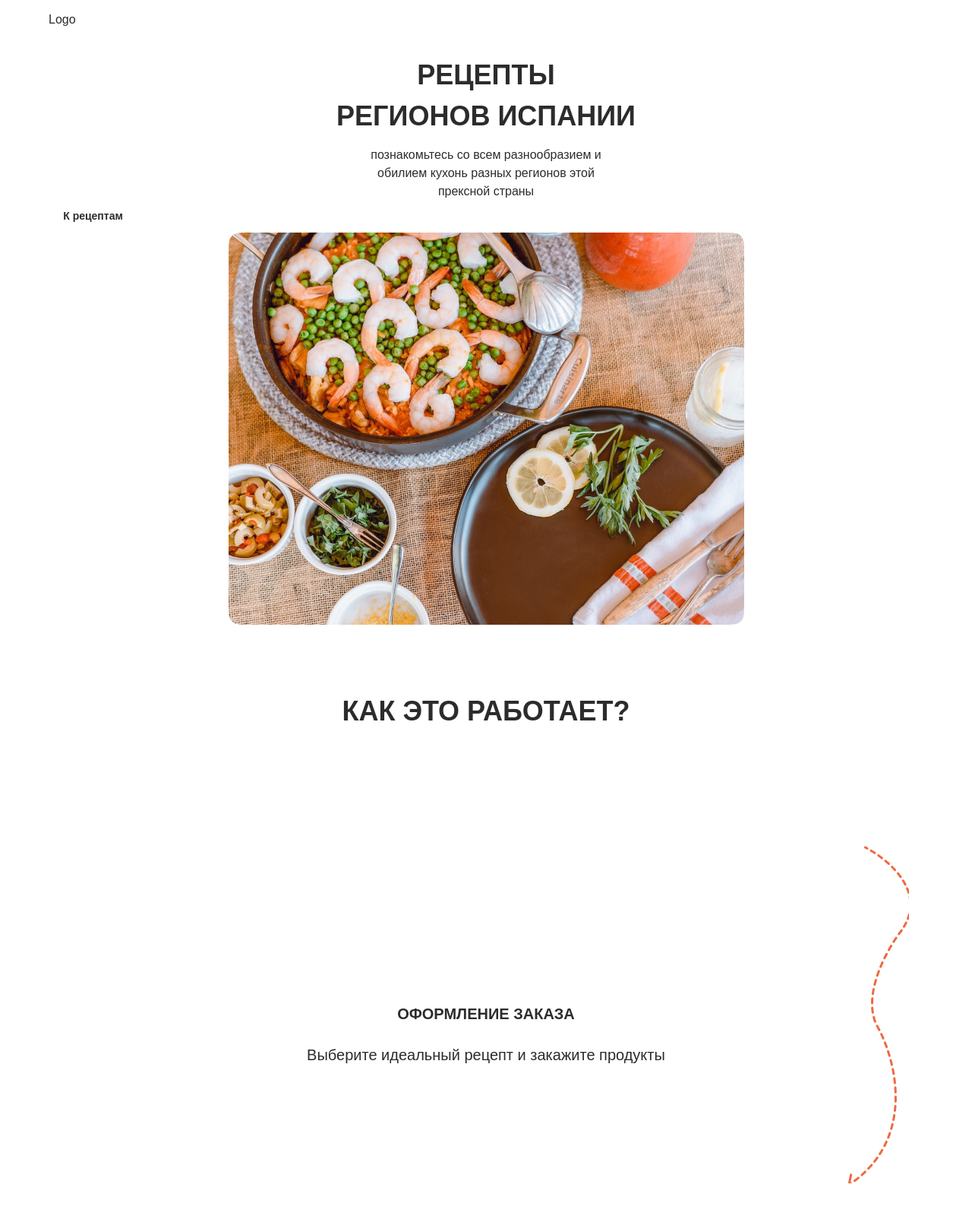
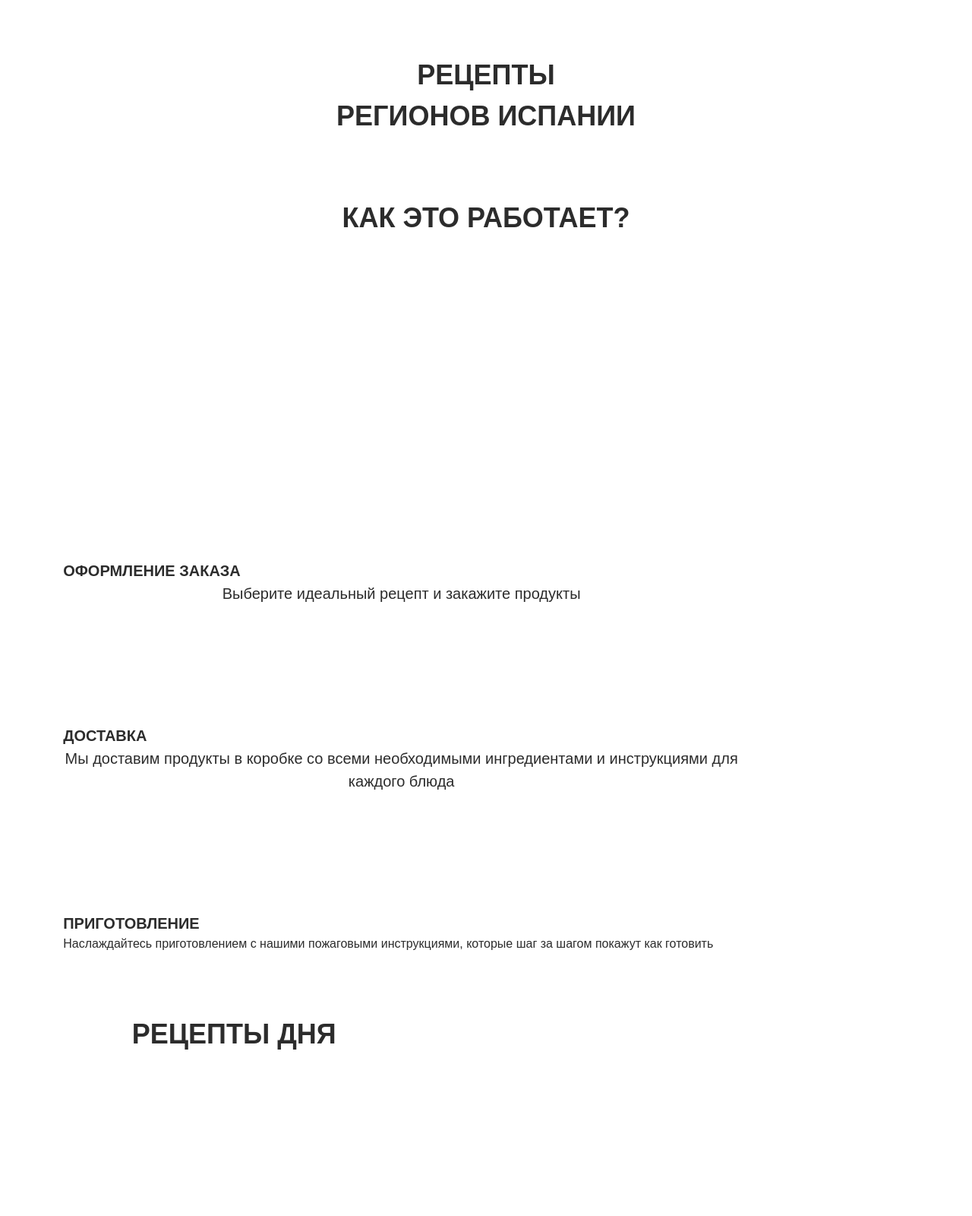
Before and after one commit to ar78ilnik/recepies2, a website: page src/index.html in a window 1280 px wide. Shown: the top 1600 px of the page at 76% size. Drawn offline with nearby package versions, Linux system fonts and the light colour scheme; files that its build step writes are made by us from their sources.

Commit message:
del icons

```diff
--- a/gulp/version.json
+++ b/gulp/version.json
@@ -1,3 +1,3 @@
 {
-    "main": "20230221161638"
+    "main": "20230222153242"
 }
--- a/src/html_components/_header.html
+++ b/src/html_components/_header.html
@@ -1,23 +1,5 @@
 <header class="header">
     <div class="container container_header">
-        <span class="logo">
-            Logo
-        </span>
-        <nav class="nav">
-            <button class="button button_menu" type="button" aria-expanded="false" aria-controls="list_menu">
-                <svg class="icon" width="45" height="45">
-                    <use class="icon-menu" href="img/sprite.svg#menu"></use>
-                    <use class="icon-cross" href="img/sprite.svg#cross"></use>
-                </svg>
-            </button>
-            <ul class="list list_menu">
-                <li class="list__item"><a href="#" class="link">1</a></li>
-                <li class="list__item"><a href="#" class="link">2</a></li>
-                <li class="list__item"><a href="#" class="link">3</a></li>
-                <li class="list__item"><a href="#" class="link">4</a></li>
-                <li class="list__item"><a href="#" class="link">5</a></li>
-                <li class="list__item"><a href="#" class="link">6</a></li>
-            </ul>
-        </nav>
+
     </div>
 </header>
--- a/src/html_components/_instructions.html
+++ b/src/html_components/_instructions.html
@@ -4,27 +4,27 @@
             <use href="img/sprite.svg#verde"></use>
         </svg>
     </h2>
-    <div class="box box_inst">
+    <div class="box">
         <div class="box__item box__item_inst">
-            <svg class="icon icon_inst">
+            <svg class="icon icon_vector">
                 <use href="img/sprite.svg#inst1"></use>
             </svg>
             <h3 class="title title_h3">оформление заказа</h3>
             <p class="text text_inst">Выберите идеальный рецепт и закажите продукты</p>
         </div>
         <div class="box__item box__item_inst">
-            <svg class="icon icon_inst">
+            <svg class="icon icon_vector">
                 <use href="img/sprite.svg#inst2"></use>
             </svg>
             <h3 class="title title_h3">доставка</h3>
             <p class="text text_inst">Мы доставим продукты в коробке со всеми необходимыми ингредиентами и инструкциями для каждого блюда</p>
         </div>
         <div class="box__item box__item_inst">
-            <svg class="icon icon_inst">
+            <svg class="icon icon_vector">
                 <use href="img/sprite.svg#inst3"></use>
             </svg>
             <h3 class="title title_h3">приготовление</h3>
-            <p class="text text_inst">Наслаждайтесь приготовлением с нашими пожаговыми инструкциями, которые шаг за шагом покажут как готовить</p>
+            <p class="text">Наслаждайтесь приготовлением с нашими пожаговыми инструкциями, которые шаг за шагом покажут как готовить</p>
         </div>
     </div>
 </section>
--- a/src/html_components/_promo.html
+++ b/src/html_components/_promo.html
@@ -1,14 +1,3 @@
 <section class="promo">
     <h1 class="title title_h1">рецепты <br> регионов испании</h1>
-    <p class="text text_promo">познакомьтесь со всем разнообразием и обилием кухонь разных регионов этой прексной страны</p>
-    <a href="#" class="link">К рецептам
-        <svg width="48" height="18">
-            <use xlink:href="img/sprite.svg#link"></use>
-        </svg>
-    </a>
-    <picture>
-        <source srcset="img/promo-pc@1x.jpg" media="(min-width: 1440px)">
-        <source srcset="img/promo-tablet@1x.jpg" media="(min-width: 744px)">
-        <img class="promo__img" src="img/promo-mobile@1x.jpg" />
-    </picture>
 </section>
--- a/src/scss/_box.scss
+++ b/src/scss/_box.scss
@@ -33,20 +33,6 @@
     }
 
     &__item {
-
-        &_inst,
-        &_recepies,
-        &_emissions {
-            display: flex;
-            flex-direction: column;
-            gap: 12px;
-        }
-
-        &_inst,
-        &_emissions {
-            align-items: center;
-        }
-
         &_questions {
             transform: translateZ(0);
             border-top: 1px solid var(--text);
--- a/src/scss/_icon.scss
+++ b/src/scss/_icon.scss
@@ -1,5 +1,9 @@
 .icon {
-    stroke: var(--black);
+    &_vector {
+        width: 140px;
+        height: 150px;
+        stroke: var(--text);
+    }
 
     &-menu,
     .button_menu--open &-cross {
@@ -10,70 +14,12 @@
     .button_menu--open &-menu {
         display: none;
     }
-
-    &_one {
-        position: absolute;
-        top: 0;
-        left: 0;
-    }
-
-    &_header,
-    &_three {
-        width: 310px;
-        height: 85px;
-        position: absolute;
-        top: -30px;
-        left: -40px;
-        z-index: -5;
-    }
-
-    &_inst {
-        width: 140px;
-        height: 150px;
-    }
-
-    &_three {
-        width: 350px;
-        height: 115px;
-        left: -40px;
-        top: -50px;
-    }
 }
 
 @media (min-width: 744px) {
-    .icon {
-        &_header {
-            width: 450px;
-            height: 145px;
-            top: -50px;
-            left: 0;
-        }
-
-        &_inst {
-            width: 219px;
-            height: 232px;
-        }
-
-        &_three {
-            width: 465px;
-            height: 175px;
-            top: -60px;
-        }
-    }
+    .icon {}
 }
 
 @media (min-width: 1728px) {
-    .icon {
-        &_header {
-            width: 554px;
-            height: 180px;
-            top: -70px;
-            left: -50px;
-        }
-
-        &_one {
-            width: 540px;
-            height: 182px;
-        }
-    }
+    .icon {}
 }
```
